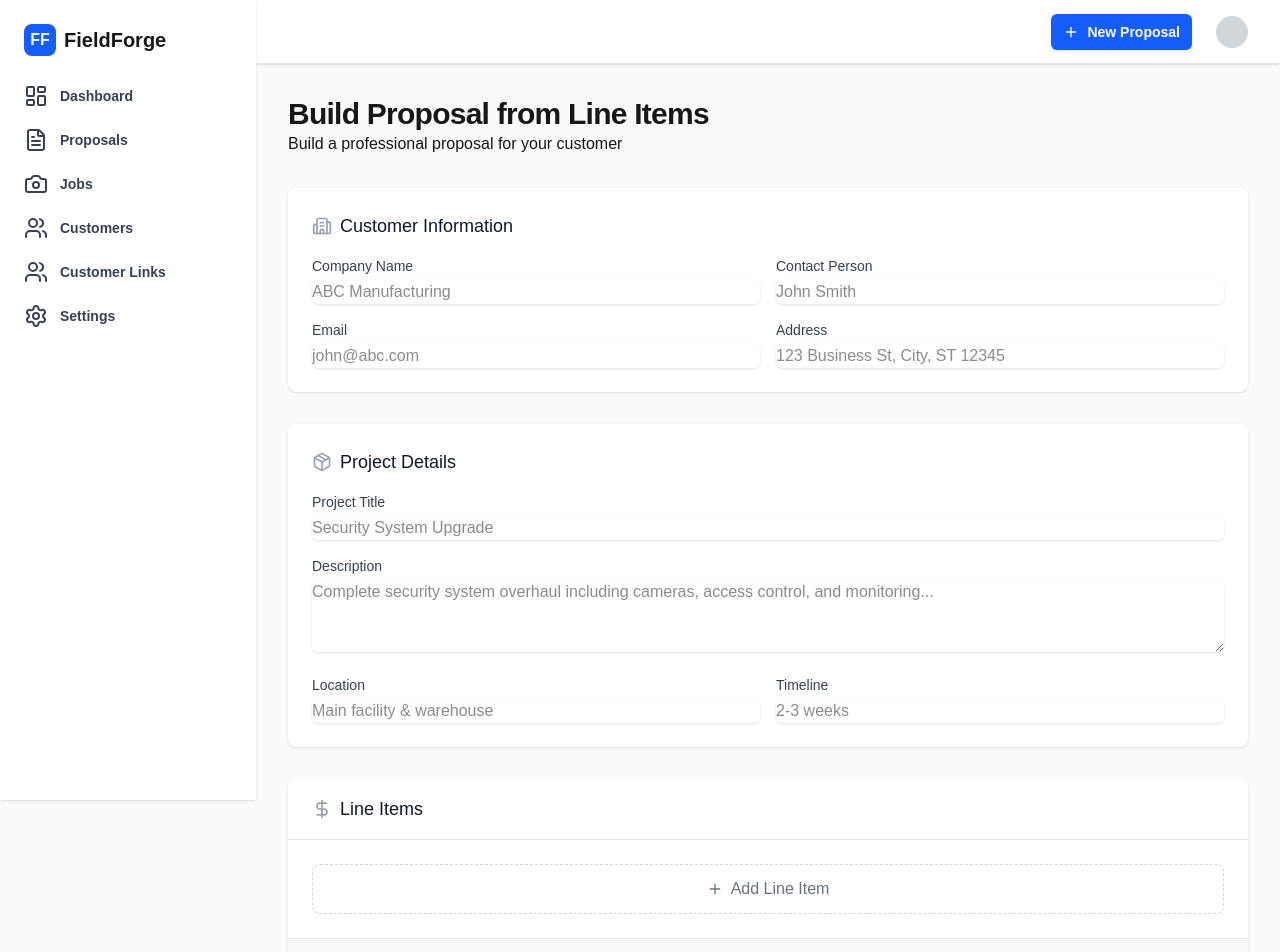
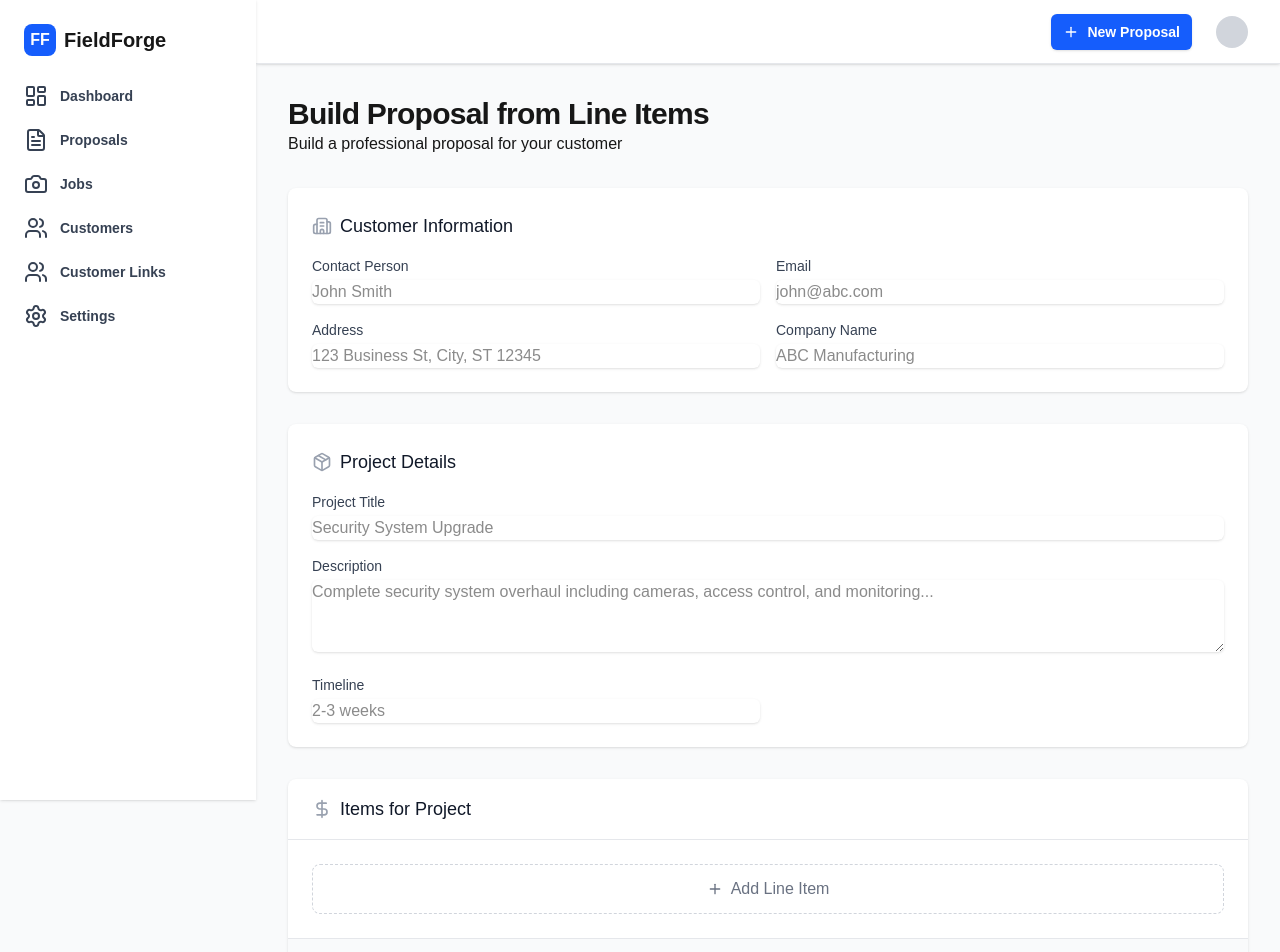
Before and after one commit to bretel-hub/fieldforge, a Next.js app: page /proposals/create in a window 1280 px wide. Shown: the top 952 px of the page. Built offline with nearby package versions, Linux system fonts and the light colour scheme.

Commit message:
Update proposal form: reorder customer fields, remove location, rename line items header, reorder categories, fix unit price display

```diff
--- a/src/components/ProposalBuilder.tsx
+++ b/src/components/ProposalBuilder.tsx
@@ -136,18 +136,6 @@ export function ProposalBuilder() {
         <div className="grid grid-cols-1 md:grid-cols-2 gap-4">
           <div>
             <label className="block text-sm font-medium text-gray-700 mb-1">
-              Company Name
-            </label>
-            <input
-              type="text"
-              value={customer.name}
-              onChange={(e) => setCustomer({...customer, name: e.target.value})}
-              className="w-full rounded-md border-gray-300 shadow-sm"
-              placeholder="ABC Manufacturing"
-            />
-          </div>
-          <div>
-            <label className="block text-sm font-medium text-gray-700 mb-1">
               Contact Person
             </label>
             <input
@@ -180,6 +168,18 @@ export function ProposalBuilder() {
               onChange={(e) => setCustomer({...customer, address: e.target.value})}
               className="w-full rounded-md border-gray-300 shadow-sm"
               placeholder="123 Business St, City, ST 12345"
+            />
+          </div>
+          <div>
+            <label className="block text-sm font-medium text-gray-700 mb-1">
+              Company Name
+            </label>
+            <input
+              type="text"
+              value={customer.name}
+              onChange={(e) => setCustomer({...customer, name: e.target.value})}
+              className="w-full rounded-md border-gray-300 shadow-sm"
+              placeholder="ABC Manufacturing"
             />
           </div>
         </div>
@@ -219,18 +219,6 @@ export function ProposalBuilder() {
           </div>
           <div>
             <label className="block text-sm font-medium text-gray-700 mb-1">
-              Location
-            </label>
-            <input
-              type="text"
-              value={projectDetails.location}
-              onChange={(e) => setProjectDetails({...projectDetails, location: e.target.value})}
-              className="w-full rounded-md border-gray-300 shadow-sm"
-              placeholder="Main facility & warehouse"
-            />
-          </div>
-          <div>
-            <label className="block text-sm font-medium text-gray-700 mb-1">
               Timeline
             </label>
             <input
@@ -249,7 +237,7 @@ export function ProposalBuilder() {
         <div className="px-6 py-4 border-b border-gray-200">
           <div className="flex items-center">
             <DollarSign className="h-5 w-5 text-gray-400 mr-2" />
-            <h2 className="text-lg font-medium text-gray-900">Line Items</h2>
+            <h2 className="text-lg font-medium text-gray-900">Items for Project</h2>
           </div>
         </div>
 
@@ -265,8 +253,8 @@ export function ProposalBuilder() {
                   <option value="Labor">Labor</option>
                   <option value="Materials">Materials</option>
                   <option value="Equipment">Equipment</option>
+                  <option value="Other">Other</option>
                   <option value="Permits">Permits</option>
-                  <option value="Other">Other</option>
                 </select>
                 <button
                   onClick={() => removeLineItem(item.id)}
@@ -299,9 +287,10 @@ export function ProposalBuilder() {
                   <input
                     type="number"
                     step="0.01"
-                    value={item.unitPrice}
+                    value={item.unitPrice || ''}
                     onChange={(e) => updateLineItem(item.id, 'unitPrice', parseFloat(e.target.value) || 0)}
                     className="w-full text-sm rounded-md border-gray-300"
+                    placeholder="0.00"
                   />
                 </div>
                 <div>
```
